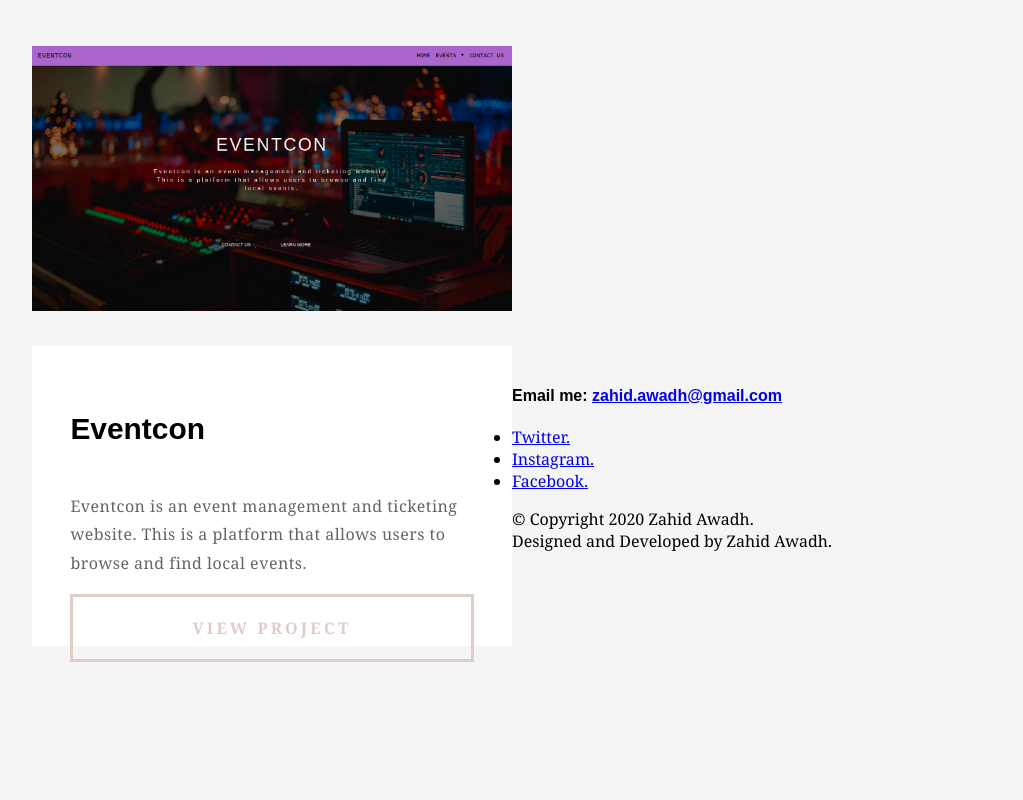
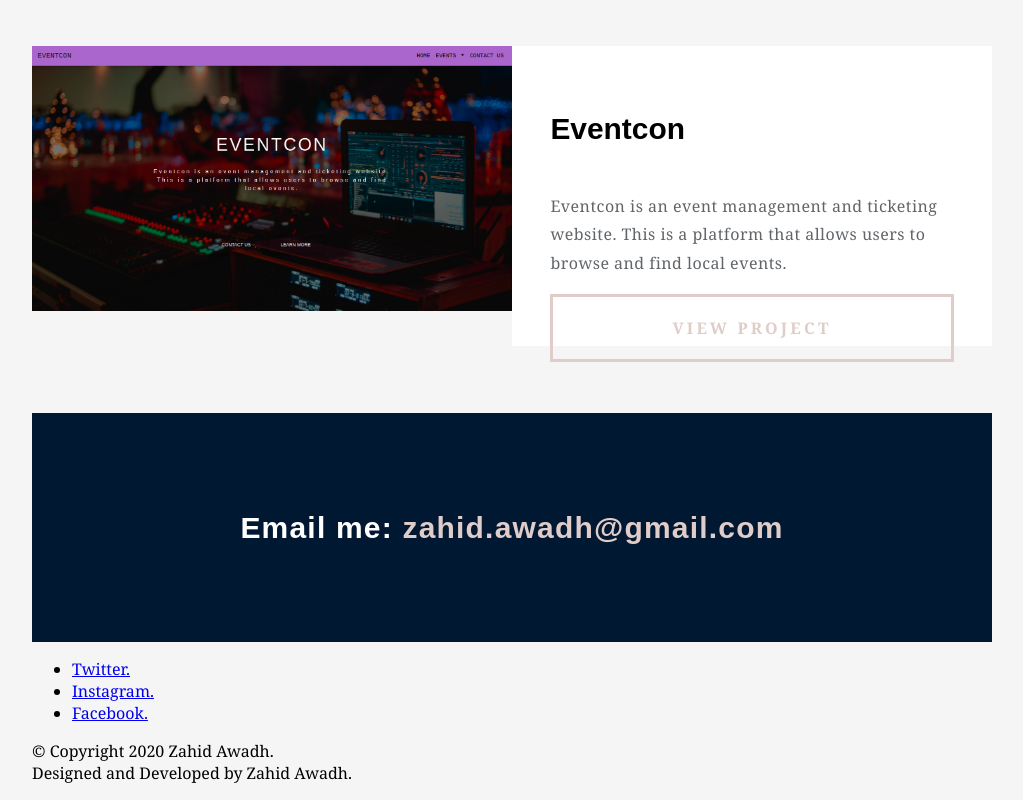
Before and after one commit to davidntwakeup/IP-Week-1, a plain HTML site: page index.html in a window 1280 px wide. Shown: the part 1048-1848 px from the top of the page, without its empty margins (128-1151 px from the left). Before the commit the page ends 1730 px from the top, so only its background shows below. Drawn offline with Linux system fonts and the light colour scheme; files whose address does not match are found by name.

Commit message:
CSS styles added edits to contact email

```diff
--- a/css/styles.css
+++ b/css/styles.css
@@ -147,3 +147,34 @@ header {
 	height: 300px;
 	overflow: hidden;
 }
+
+.left {
+	float: left;
+}
+
+.contact {
+	width: 100%;
+	background-color: #011833;
+	padding: 5% 0;
+	margin-top: 5%;
+	clear: both;
+}
+
+.contact-content {
+	max-width: 960px;
+	margin: 0 auto;
+	text-align: center;
+}
+
+.contact-content h4 {
+	font-size: 1.875em;
+	padding: 1% 0;
+	color: #fff;
+	font-weight: 600;
+	letter-spacing: 0.04em;
+}
+
+.contact-content a {
+	color: #e0ccc8;
+	text-decoration: none;
+}
```
